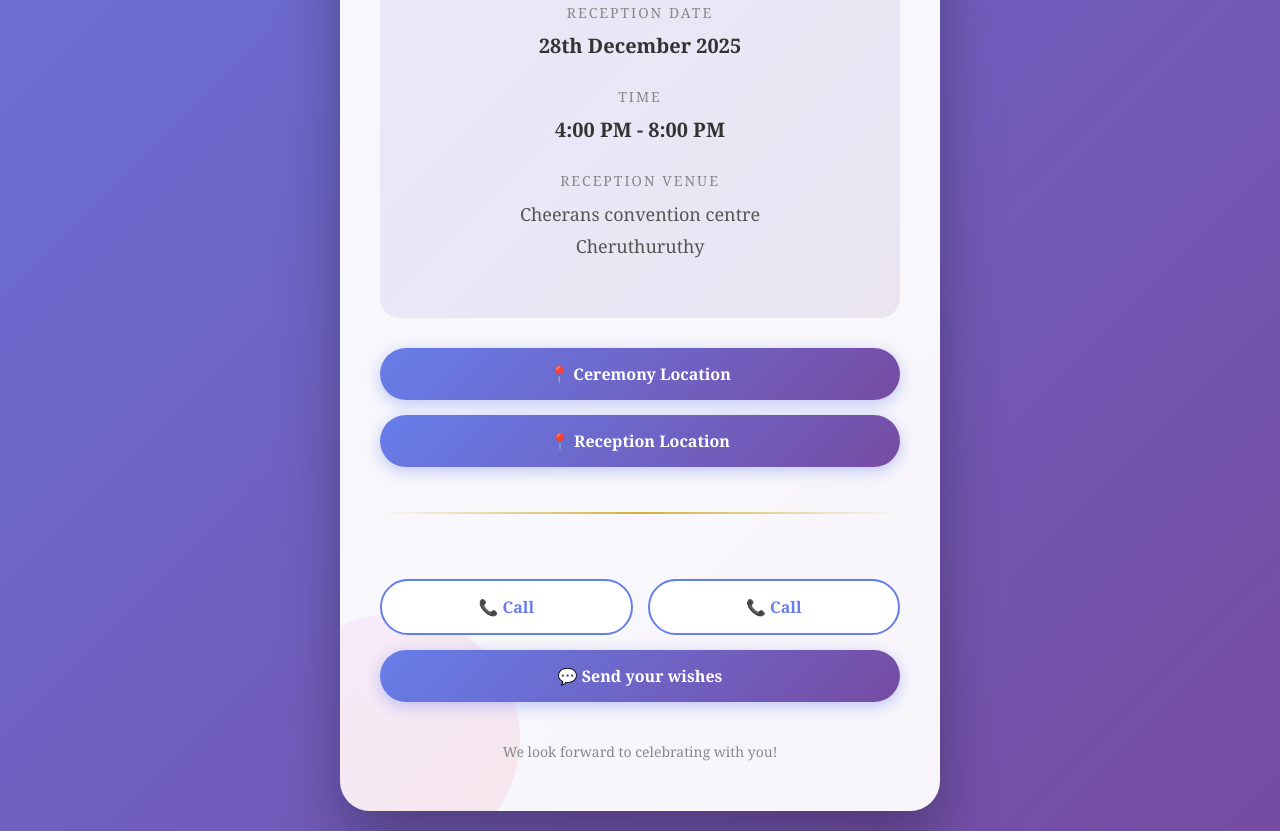
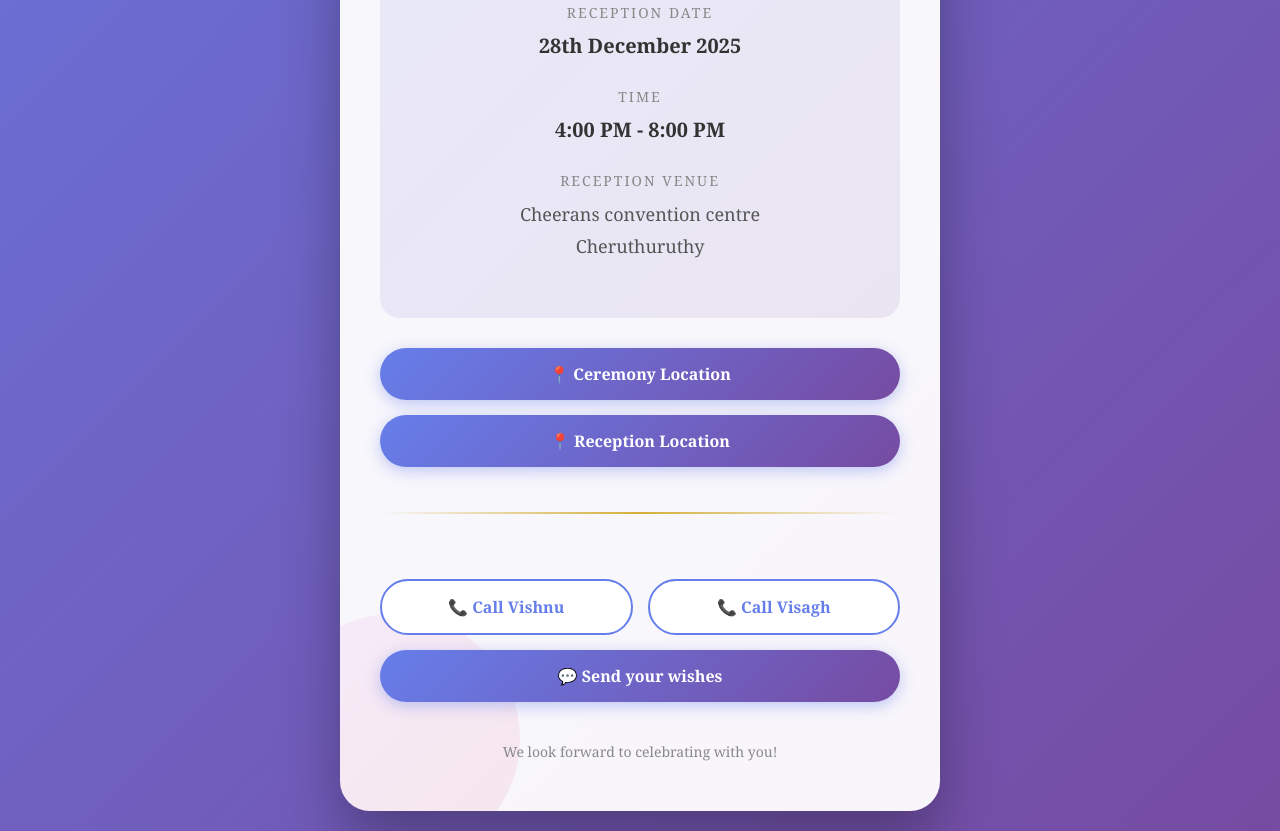
Before and after one commit to CodeByJithin/vishnu-prathibha-wedding, a plain HTML site: page index.html in a window 1280 px wide. Shown: the part 984-1815 px from the top of the page. Drawn offline with Linux system fonts and the light colour scheme.

Commit message:
Correct name spelling and update call links

```diff
--- a/index.html
+++ b/index.html
@@ -261,7 +261,7 @@
             <p class="invite-text" style="font-size: 16px; margin-bottom: 25px;">With the blessings of our parents and families,<br>we joyfully invite you to share in our special day</p>
             <h1>Vishnu</h1>
             <div class="ampersand">&</div>
-            <h1>Prathiba</h1>
+            <h1>Prathibha</h1>
             <div class="hearts">♥ ♥ ♥</div>
             <p class="invite-text">Request the honor of your presence as we begin our journey together in matrimony</p>
         </div>
@@ -315,10 +315,10 @@
 
             <div class="contact-grid">
                 <a href="tel:8606095462" class="btn btn-secondary">
-                    📞 Call
+                    📞 Call Vishnu
                 </a>
-                <a href="tel:9745355674" class="btn btn-secondary">
-                    📞 Call
+                <a href="tel:7356984867" class="btn btn-secondary">
+                    📞 Call Visagh
                 </a>
             </div>
 
```
